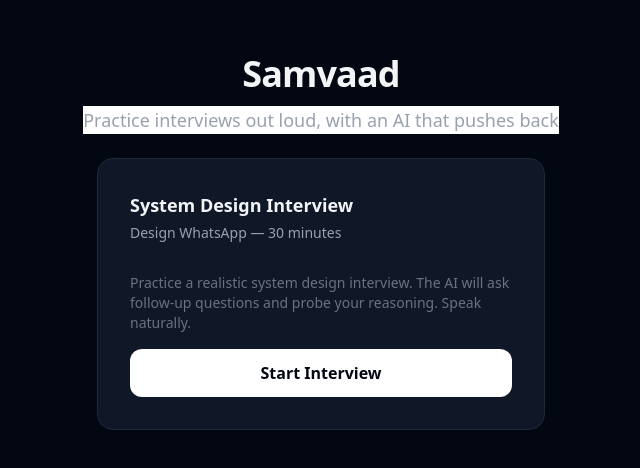
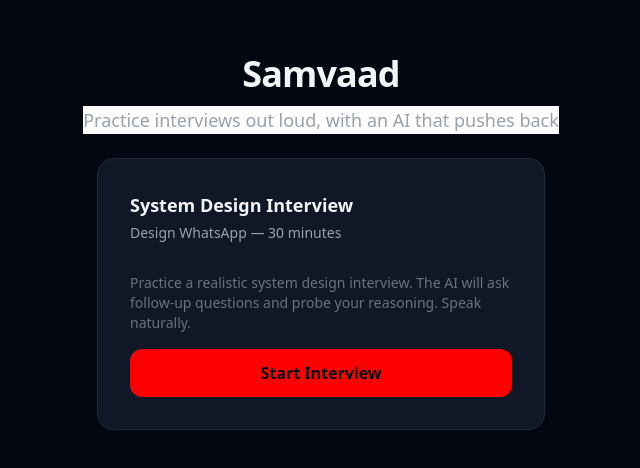
Before and after one commit to cashwanikumar/samvaad, a Next.js app: page / in a window 1280 px wide. Shown: the part 158-626 px from the top of the page, without its empty margins (319-959 px from the left). Built offline with nearby package versions, Linux system fonts and the light colour scheme.

Commit message:
ticket S7-001: replace bg-white with bg-red-500 on CTA button (line 22)

```diff
--- a/src/app/page.tsx
+++ b/src/app/page.tsx
@@ -19,7 +19,7 @@ export default function Home() {
         </p>
         <Link
           href="/interview"
-          className="block w-full bg-white text-gray-950 font-semibold text-center py-3 rounded-xl hover:bg-gray-100 transition-colors"
+          className="block w-full bg-[red] text-gray-950 font-semibold text-center py-3 rounded-xl hover:bg-gray-100 transition-colors"
         >
           Start Interview
         </Link>
```
